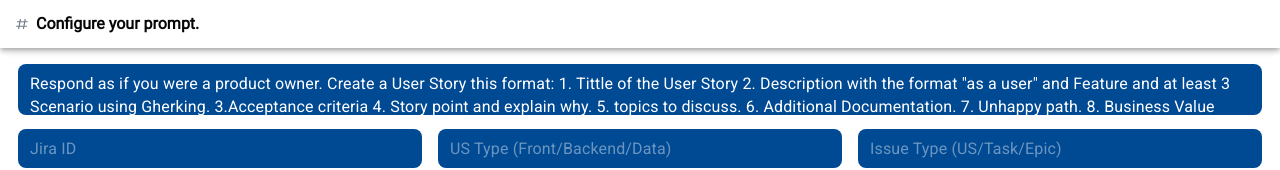
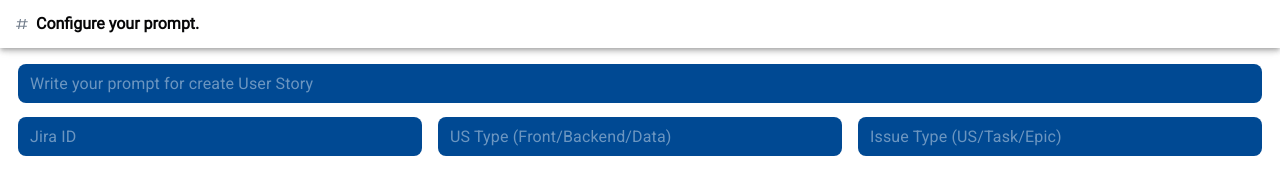
Before and after one commit to alfglob/agptplus, a React (Create React App) app: page / in a window 1280 px wide. Shown: the top 170 px of the page. Built offline with nearby package versions, Linux system fonts and the light colour scheme; no server answers.

Commit message:
Fixed bugs for JIRA

```diff
--- a/package.json
+++ b/package.json
@@ -51,15 +51,11 @@
     "eslint-plugin-prettier": "^4.2.1",
     "eslint-plugin-react": "^7.32.2",
     "eslint-plugin-react-hooks": "^4.6.0",
-    "gh-pages": "^5.0.0",
     "prettier": "2.8.1",
     "sass": "^1.55.0"
   },
-  "homepage": "https://alfglob.github.io/agptplus",
   "scripts": {
     "start": "env-cmd -f .env.local react-scripts start",
-    "predeploy" : "npm run build",
-    "deploy" : "gh-pages -d build",
     "build": "react-scripts build",
     "test": "react-scripts test",
     "eject": "react-scripts eject",
--- a/public/atlassian-connect.json
+++ b/public/atlassian-connect.json
@@ -6,9 +6,9 @@
     "name": "Globant",
     "url": "globant.com"
   },
-  "baseUrl": "http://127.0.0.1:3000",
+  "baseUrl": "https://agpt.lcx06.me",
   "links": {
-    "config": "http://127.0.0.1:3000"
+    "config": "http://agpt.lcx06.me"
   },
   "authentication": {
     "type": "none"
@@ -25,7 +25,7 @@
         "name": {
           "value": "AlexGPT+"
         },
-        "url": "/configure-your-prompt",
+        "url": "/",
         "conditions": [
           {
             "condition": "user_is_logged_in"
--- a/public/index.html
+++ b/public/index.html
@@ -9,6 +9,7 @@
       name="description"
       content="Web site created using create-react-app"
     />
+    <script src="https://connect-cdn.atl-paas.net/all.js"></script>
     <!--
       manifest.json provides metadata used when your web app is installed on a
       user's mobile device or desktop. See https://developers.google.com/web/fundamentals/web-app-manifest/
--- a/src/index.tsx
+++ b/src/index.tsx
@@ -3,10 +3,10 @@ import React from 'react';
 import ReactDOM from 'react-dom/client';
 import { Provider } from 'react-redux';
 
+import { ConfigurePromptPage } from './pages/ConfigurePromptPage';
 import { store } from './store';
 
 import { theme } from './theme';
-import { ConfigurePromptPage } from './pages/ConfigurePromptPage';
 import './assets/style/main.scss';
 // import '@fontsource/roboto/300.css';
 import '@fontsource/roboto/400.css';
@@ -18,7 +18,7 @@ root.render(
   <React.StrictMode>
     <ThemeProvider theme={theme}>
       <Provider store={store}>
-		<ConfigurePromptPage />
+        <ConfigurePromptPage />
       </Provider>
     </ThemeProvider>
   </React.StrictMode>,
--- a/src/pages/ConfigurePromptPage/PromptDetails/PromptForm.tsx
+++ b/src/pages/ConfigurePromptPage/PromptDetails/PromptForm.tsx
@@ -1,5 +1,5 @@
 import { Box, TextField } from '@mui/material';
-import { ChangeEvent, useEffect } from 'react';
+import { ChangeEvent } from 'react';
 
 import { connect } from 'react-redux';
 
@@ -13,7 +13,7 @@ export const PromptFormComponent = ({ system, updateSystemMessage, formData, upd
     updateField({ key: FormDataKeys.CP_SYSTEM, value: ev.target!.value });
   };
 
-  useEffect(() => {
+  /* useEffect(() => {
     const defaultValue =
       'Respond as if you were a product owner. Create a User Story this format: 1. Tittle of the User Story 2. Description ' +
       'with the format "as a user" and Feature and at least 3 Scenario using Gherking. 3.Acceptance criteria 4. Story point ' +
@@ -24,7 +24,7 @@ export const PromptFormComponent = ({ system, updateSystemMessage, formData, upd
       value: defaultValue,
     });
     updateSystemMessage(defaultValue);
-  }, []);
+  }, []); */
 
   const getFieldUpdater = (key: string) => (value: string) => updateField({ key, value });
 
@@ -47,8 +47,18 @@ export const PromptFormComponent = ({ system, updateSystemMessage, formData, upd
       }}
     >
       <TextField
+        multiline
         sx={{
           textarea: {
+            color: '#fff',
+            background: '#004993',
+            borderRadius: '8px',
+            maxHeight: '35px',
+            overflow: 'scroll !important',
+            paddingX: '12px',
+            paddingY: '8px',
+          },
+          input: {
             color: '#fff',
             background: '#004993',
             borderRadius: '8px',
@@ -69,7 +79,6 @@ export const PromptFormComponent = ({ system, updateSystemMessage, formData, upd
         InputProps={{ style: { padding: 0 } }}
         placeholder="Write your prompt for create User Story"
         value={formData[FormDataKeys.CP_SYSTEM] ?? ''}
-        multiline
         onChange={handlePromptChange}
         onBlur={handleBlur}
       />
--- a/src/pages/ConfigurePromptPage/index.tsx
+++ b/src/pages/ConfigurePromptPage/index.tsx
@@ -23,11 +23,16 @@ export const ConfigurePromptPageComponent = ({ setAppMode, messages, isLoading,
       return;
     }
     const usType = formData[FormDataKeys.CP_US_TYPE];
-    jiraApi.createJiraIssue(
-      messages[0].message,
-      messages[messages.length - 1].message,
-      usType && usType.length ? usType : undefined,
-    );
+    jiraApi
+      .createJiraIssue(
+        messages[0].message,
+        messages[messages.length - 1].message,
+        usType && usType.length ? usType : undefined,
+      )
+      .then((res) => {
+        const URL_TO_OPEN = `https://alexgptplusplus.atlassian.net/browse/${res.data.key}`;
+        window.open(URL_TO_OPEN, '_blank');
+      });
   };
 
   const buttonEnabled = !isLoading && messages.length >= 2;
--- a/src/services/api/jiraApi.ts
+++ b/src/services/api/jiraApi.ts
@@ -11,12 +11,12 @@ export const jiraApi = {
     })({
       fields: {
         project: {
-          key: 'AL',
+          key: 'JIR',
         },
         summary,
         description,
         issuetype: {
-          name: '10001',
+          name: 'Story',
         },
         label,
       },
```
Also changed, not shown: src/router.tsx (+1 -6 lines), 9 other files (tests, documents, lock files or other folders).
